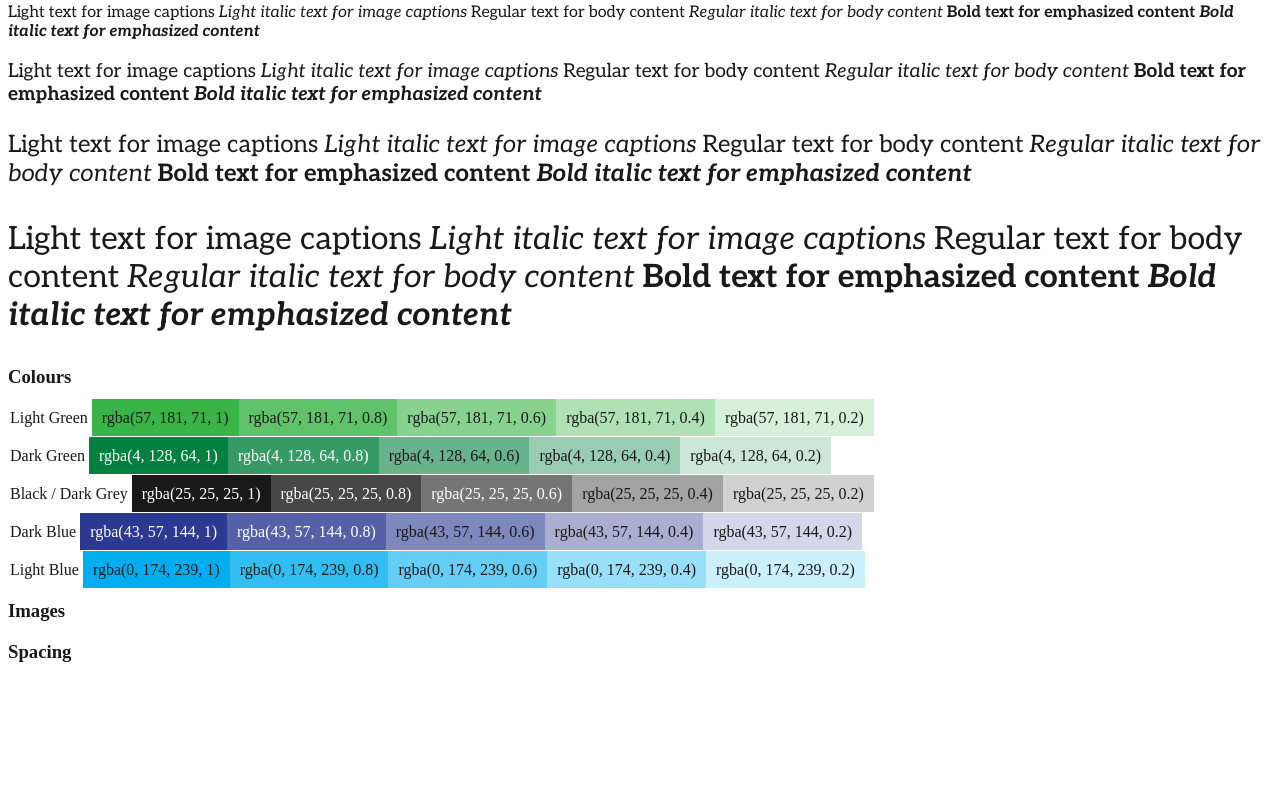
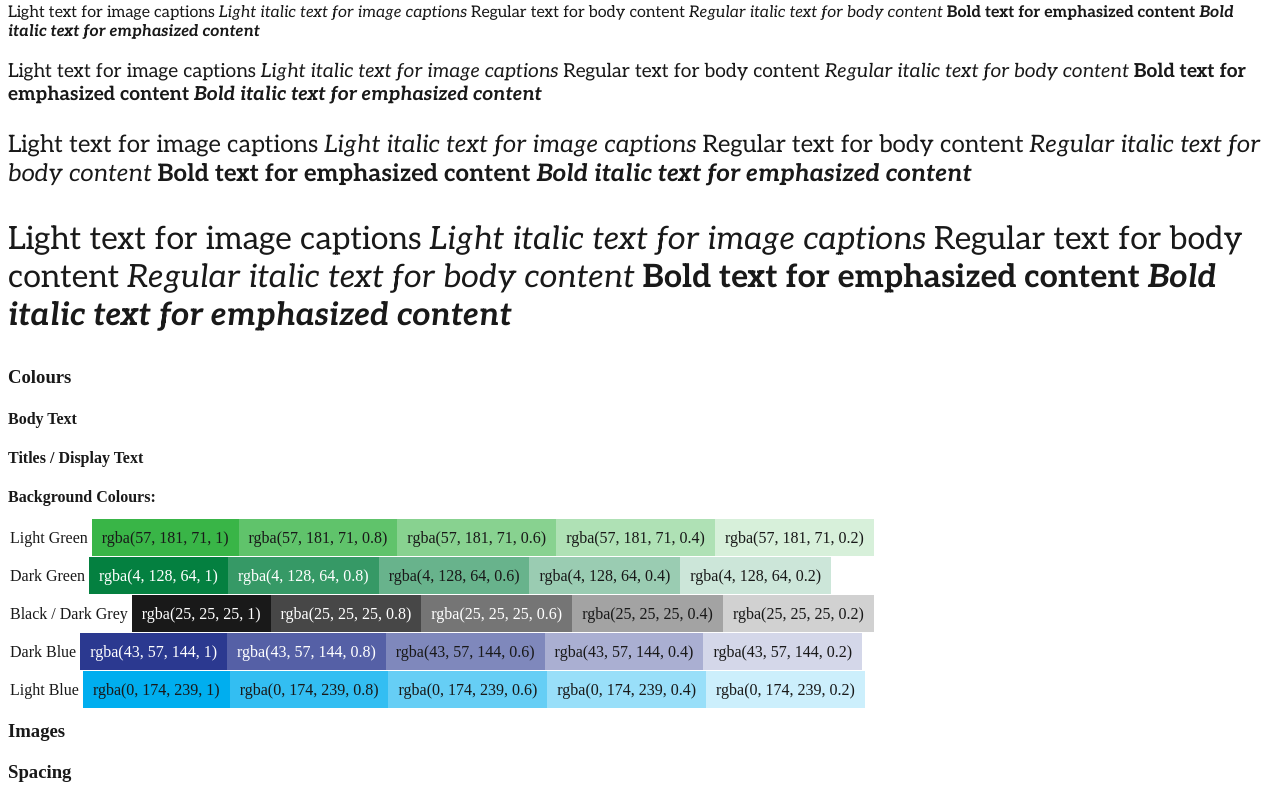
Before and after one commit to YoukaiDragon/dgl-309-design-system, a plain HTML site: page Design System/index.html in a window 1280 px wide. Shown: the part 800-1602 px from the top of the page. Before the commit the page ends 1481 px from the top, so only its background shows below. Drawn offline with nearby package versions, Linux system fonts and the light colour scheme.

Commit message:
Add subs-section headers for colour guidelines

```diff
--- a/Design System/index.html
+++ b/Design System/index.html
@@ -105,6 +105,9 @@
         </div>
         <div class="colours">
             <h3>Colours</h3>
+            <h4>Body Text</h4>
+            <h4>Titles / Display Text</h4>
+            <h4>Background Colours:</h4>
             <div>
                 <p>Light Green <span style="background:rgba(57, 181, 71, 1)">rgba(57, 181, 71, 1)</span><span
                         style="background:rgba(57, 181, 71, 0.8)">rgba(57, 181, 71, 0.8)</span><span
--- a/Design System/styles.css
+++ b/Design System/styles.css
@@ -56,7 +56,7 @@ body {
 }
 
 .text-light {
-    color: white;
+    color: rgb(255, 255, 255, 1);
 }
 
 .text-dark {
```
